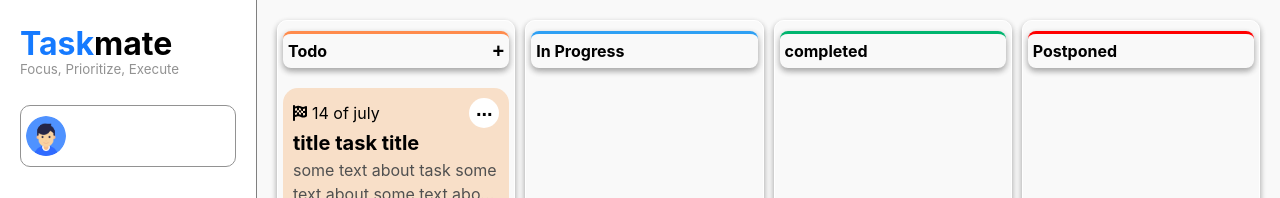
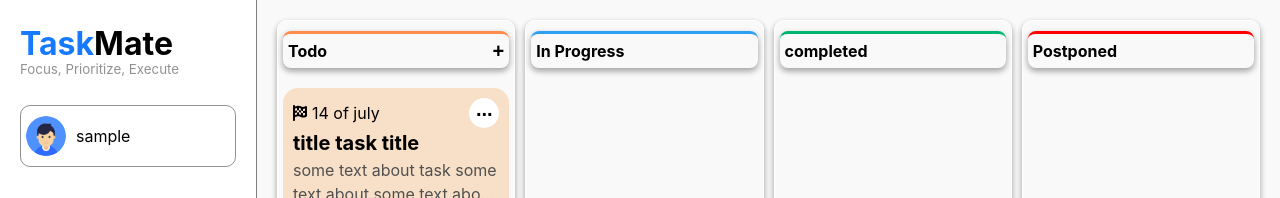
Before and after one commit to alirezaheibati/todo-web-application, a React (Vite) app: page / in a window 1280 px wide. Shown: the top 198 px of the page. Built offline with nearby package versions, Linux system fonts and the light colour scheme; no server answers; sample sign-in values are in the browser's storage.

Commit message:
redirect pages on login and out problem been solved

```diff
--- a/src/App.jsx
+++ b/src/App.jsx
@@ -10,15 +10,16 @@
 import HomePage from "./pages/HomePage";
 import ProfilePage from "./pages/ProfilePage";
 import { useSelector } from "react-redux";
-
+import useHttp from "./hooks/use-http";
 function App() {
   const [isLoggedIn, setIsLoggedIn] = useState(false);
   const [logInHelper, setLogInHelper] = useState(false);
 
   const userData = useSelector((store) => store.userInfo);
   const navigate = useNavigate();
+  let userInfoID = localStorage.getItem("userId");
   useEffect(() => {
-    if (localStorage.getItem("userId")) {
+    if (userInfoID) {
       setIsLoggedIn(true);
       setLogInHelper(true);
     } else {
@@ -26,11 +27,13 @@
       setLogInHelper(true);
       navigate("/login");
     }
-  }, [userData]);
+  }, [userInfoID]);
   return (
     <>
       <Routes>
-        {logInHelper && isLoggedIn && <Route path="/" element={<HomePage />} />}
+        {logInHelper && isLoggedIn && (
+          <Route path="/homepage" element={<HomePage />} />
+        )}
         {logInHelper && isLoggedIn && (
           <Route path="/profile" element={<ProfilePage />} />
         )}
--- a/src/components/HomePage/Sidebar.jsx
+++ b/src/components/HomePage/Sidebar.jsx
@@ -11,32 +11,38 @@
 import { useState } from "react";
 import { userInfoSliceActions } from "../../store";
 import { useSelector, useDispatch } from "react-redux";
+import { useNavigate } from "react-router-dom";
 const Sidebar = () => {
   const [hideMenu, setHideMenu] = useState(false);
   const userData = useSelector((store) => store.userInfo);
   const dispatch = useDispatch();
+  const navigate = useNavigate();
   const toggleMenu = () => {
     setHideMenu((prev) => !prev);
   };
+  console.log(userData);
   const userLogoutHandler = () => {
-    if (confirm("Do you want to quit?")) {
+    if (confirm("Do you want to logout?")) {
       localStorage.clear();
       dispatch(userInfoSliceActions.userLogout());
+      navigate("/login");
     }
   };
   return (
     <div className={classes["sidebar_container"]}>
       <div className={classes["sidebar_branding"]}>
         <h1>
-          Task<span>mate</span>
+          Task<span>Mate</span>
         </h1>
         <small>Focus, Prioritize, Execute</small>
       </div>
       <div className={classes["sidebar-user_info"]}>
         <img src={avatar} alt="avatar" />
         <div>
-          <p>{userData.username}</p>
-          <p title={userData.email}>{userData.email}</p>
+          <p>{localStorage.getItem("username")}</p>
+          <p title={localStorage.getItem("email")}>
+            {localStorage.getItem("email")}
+          </p>
         </div>
       </div>
       <div
@@ -73,6 +79,7 @@
         </ul>
         <ul></ul>
       </div>
+
       <button
         className={classes["sidebar-logout_btn"]}
         onClick={userLogoutHandler}
--- a/src/components/Login/Login.jsx
+++ b/src/components/Login/LoginForm.jsx
@@ -1,5 +1,5 @@
 import { useRef, useState } from "react";
-import classes from "./Login.module.css";
+import classes from "./LoginForm.module.css";
 import { faEnvelope, faLock } from "@fortawesome/free-solid-svg-icons";
 import Input from "../FrequentlyUsed/Input";
 import LoadingSpinner from "../FrequentlyUsed/LoadingSpinner";
@@ -7,25 +7,24 @@
 import Modal from "../FrequentlyUsed/Modal";
 import { useDispatch } from "react-redux";
 import { userInfoSliceActions } from "../../store";
-const Login = (props) => {
+import { useNavigate } from "react-router-dom";
+const LoginForm = (props) => {
   const emailInputRef = useRef();
   const passwordInputRef = useRef();
   const { error, isLoading, sendRequest } = useHttp();
   const [modalVisibility, setModalVisibility] = useState(true);
+  const navigate = useNavigate();
   const dispatch = useDispatch();
   const modalCloseHandler = () => {
     setModalVisibility(false);
   };
   const loginUserDataHandler = (result) => {
+    console.log(result);
     localStorage.setItem("userId", result.objectId);
-    dispatch(
-      userInfoSliceActions.setUserInfo({
-        username: result.username,
-        email: result.email,
-        userId: result.objectId,
-        sessionToken: result.sessionToken,
-      })
-    );
+    localStorage.setItem("email", result.email);
+    localStorage.setItem("username", result.username);
+    localStorage.setItem("sessionToken", result.sessionToken);
+    navigate("/homepage");
   };
 
   const userLoginHandler = (e) => {
@@ -94,4 +93,4 @@
     </div>
   );
 };
-export default Login;
+export default LoginForm;
--- a/src/pages/HomePage.jsx
+++ b/src/pages/HomePage.jsx
@@ -3,9 +3,39 @@
 import Sidebar from "../components/HomePage/Sidebar";
 import NewTask from "../components/NewTask/NewTask";
 import classes from "./HomePage.module.css";
+import { useEffect } from "react";
+import useHttp from "../hooks/use-http";
+import { useSelector } from "react-redux";
+import { useDispatch } from "react-redux";
+import { userInfoSliceActions } from "../store";
+import LoadingSpinner from "../components/FrequentlyUsed/LoadingSpinner";
 const HomePage = () => {
+  const { error, isLoading, sendRequest } = useHttp();
+  const userData = useSelector((store) => store.userInfo);
+  const dispatch = useDispatch();
+  useEffect(() => {
+    const UserDataHandler = (data) => {
+      dispatch(userInfoSliceActions.setUserInfo(data));
+    };
+    sendRequest(
+      {
+        url: `https://parseapi.back4app.com/users/${localStorage.getItem(
+          "userId"
+        )}`,
+        method: "GET",
+        headers: {
+          "X-Parse-Application-Id": "VUBEmOkNcXSUnYBMnOj68tnzu1jnkopyO6Ow2OGb",
+
+          "X-Parse-REST-API-Key": " NbyD4dNV7pNxrzzCRXQXLUd6cb8C2776i53CBSgW",
+          "Content-Type": "application/json",
+        },
+      },
+      UserDataHandler
+    );
+  }, []);
   return (
     <div className={classes["home-page_container"]}>
+      {isLoading && <LoadingSpinner />}
       <Sidebar />
       <Overview />
     </div>
--- a/src/pages/LoginPage.jsx
+++ b/src/pages/LoginPage.jsx
@@ -1,8 +1,9 @@
 import { useState } from "react";
 import LoginPageHeader from "../components/Header/LoginPageHeader";
 import Register from "../components/Login/Register";
-import Login from "../components/login/Login";
 import classes from "./LoginPage.module.css";
+import LoginForm from "../components/Login/LoginForm";
+
 const LoginPage = (props) => {
   const [visibleForm, setVisibleForm] = useState("login");
   const visibleFormHandler = (formName) => {
@@ -17,7 +18,7 @@
       />
 
       {visibleForm === "login" && (
-        <Login onChangeVisiblFrom={visibleFormHandler} />
+        <LoginForm onChangeVisiblFrom={visibleFormHandler} />
       )}
       {visibleForm === "register" && (
         <Register onChangeVisiblFrom={visibleFormHandler} />
--- a/src/store/index.jsx
+++ b/src/store/index.jsx
@@ -1,27 +1,16 @@
 import { createSlice, configureStore } from "@reduxjs/toolkit";
 
-const initialUserInfo = {
-  username: undefined,
-  email: undefined,
-  userId: undefined,
-  sessionToken: undefined,
-};
+const initialUserInfo = { info: {} };
 const userInfoSlice = createSlice({
   name: "userInfo",
   initialState: initialUserInfo,
   reducers: {
     setUserInfo(state, action) {
-      state.username = action.payload.username;
-      state.email = action.payload.email;
-      state.userId = action.payload.userId;
-      state.sessionToken = action.payload.sessionToken;
+      state.info = action.payload;
     },
     updateUserInfo(state) {},
     userLogout(state) {
-      state.username = undefined;
-      state.email = undefined;
-      state.userId = undefined;
-      state.sessionToken = undefined;
+      state.info = {};
     },
   },
 });
```
Also changed, not shown: src/components/Login/LoginForm.module.css (renamed from src/components/Login/Login.module.css).
